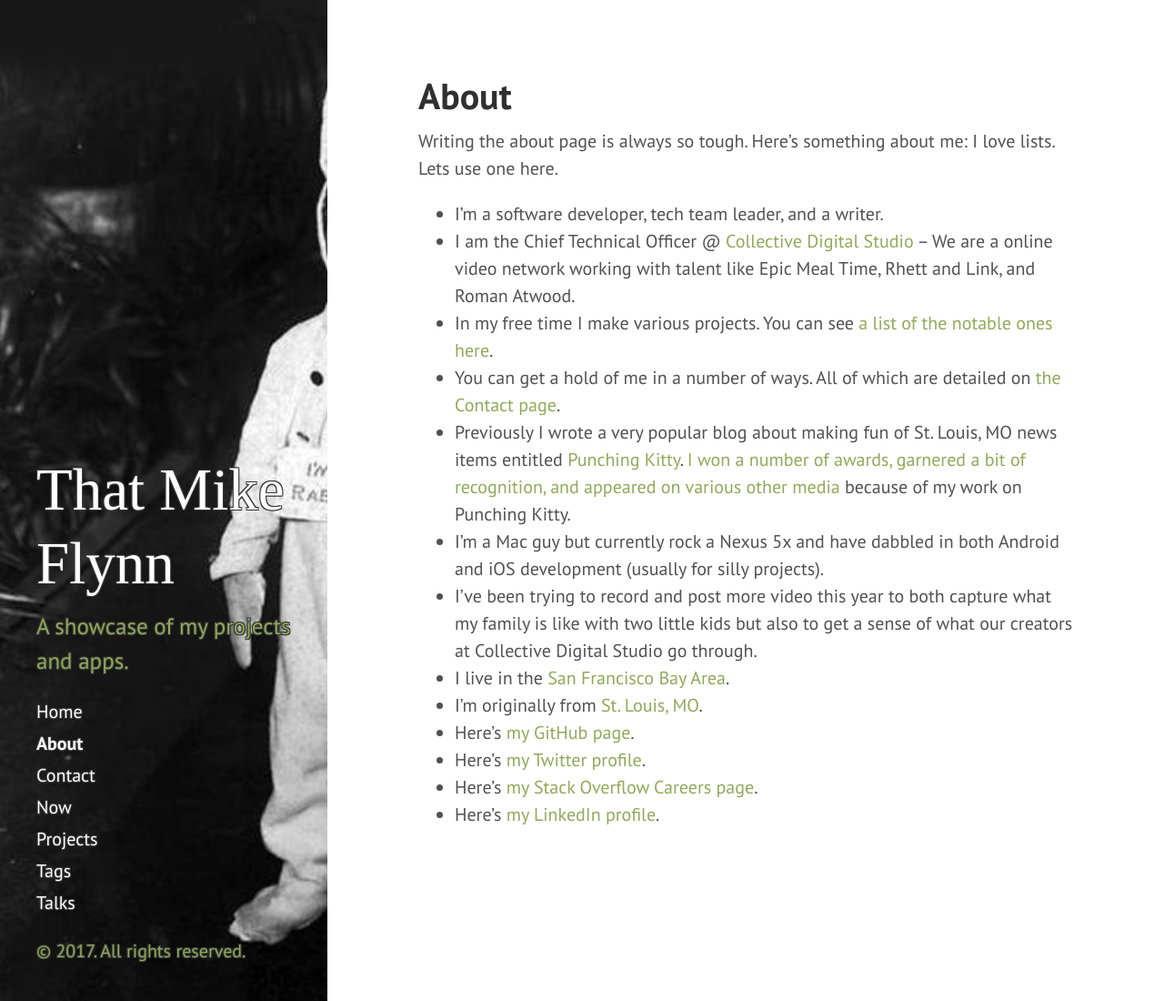
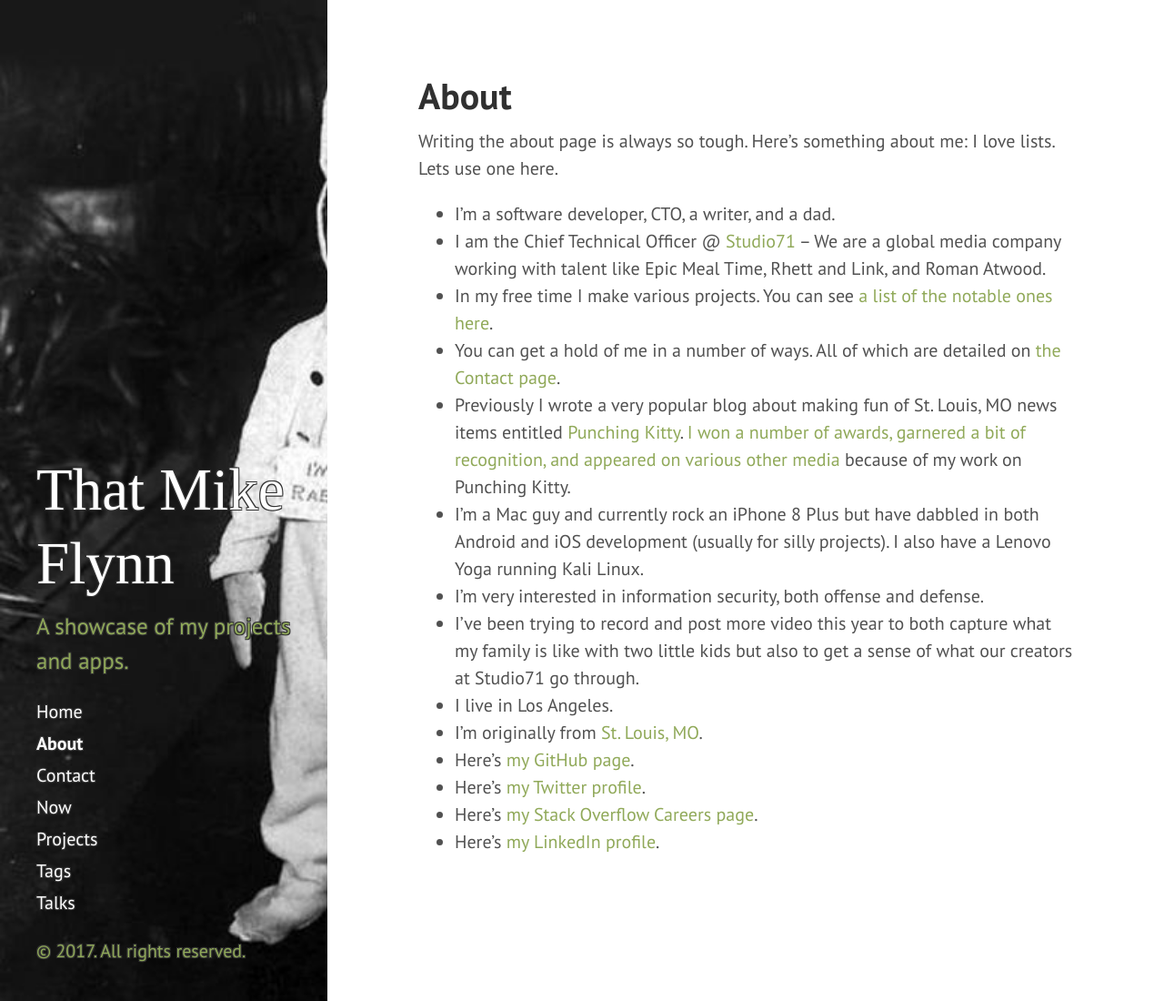
Before and after one commit to mikeflynn/thatmikeflynn.com-archive, a Jekyll site: the page built from about.md, in a window 1280 px wide and 1100 px high. Shown: the whole window at 91% size. Built offline with Jekyll 4.4.1, drawn with Linux system fonts in a browser that asks for light colours; nearby versions of some CDN libraries; some web fonts are replaced.

Commit message:
Updated about page.

```diff
--- a/about.md
+++ b/about.md
@@ -5,14 +5,15 @@ title: About
 
 Writing the about page is always so tough. Here's something about me: I love lists. Lets use one here.
 
-* I'm a software developer, tech team leader, and a writer.
-* I am the Chief Technical Officer @ [Collective Digital Studio](http://collectivedigitalstudio.com) -- We are a online video network working with talent like Epic Meal Time, Rhett and Link, and Roman Atwood.
+* I'm a software developer, CTO, a writer, and a dad.
+* I am the Chief Technical Officer @ [Studio71](http://studio71.com) -- We are a global media company working with talent like Epic Meal Time, Rhett and Link, and Roman Atwood.
 * In my free time I make various projects. You can see [a list of the notable ones here](/projects).
 * You can get a hold of me in a number of ways. All of which are detailed on [the Contact page](/contact).
 * Previously I wrote a very popular blog about making fun of St. Louis, MO news items entitled [Punching Kitty](http://punchingkitty.com). [I won a number of awards, garnered a bit of recognition, and appeared on various other media](http://punchingkitty.com/about) because of my work on Punching Kitty.
-* I'm a Mac guy but currently rock a Nexus 5x and have dabbled in both Android and iOS development (usually for silly projects).
-* I've been trying to record and post more video this year to both capture what my family is like with two little kids but also to get a sense of what our creators at Collective Digital Studio go through.
-* I live in the [San Francisco Bay Area](https://goo.gl/maps/5Z0ok).
+* I'm a Mac guy and currently rock an iPhone 8 Plus but have dabbled in both Android and iOS development (usually for silly projects). I also have a Lenovo Yoga running Kali Linux.
+* I'm very interested in information security, both offense and defense.
+* I've been trying to record and post more video this year to both capture what my family is like with two little kids but also to get a sense of what our creators at Studio71 go through.
+* I live in Los Angeles.
 * I'm originally from [St. Louis, MO](https://goo.gl/maps/AD6fG).
 * Here's <a href="https://github.com/mikeflynn" rel="me">my GitHub page</a>.
 * Here's <a href="https://twitter.com/thatmikeflynn" rel="me">my Twitter profile</a>.
```
